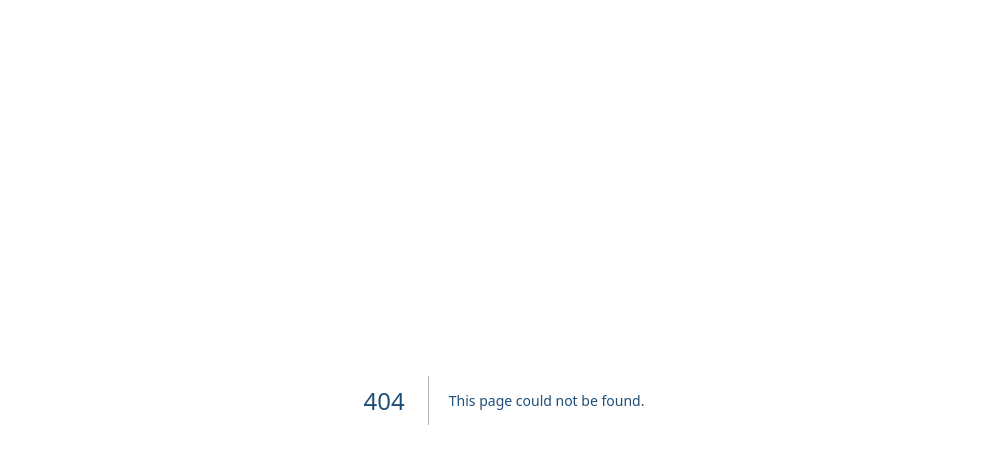
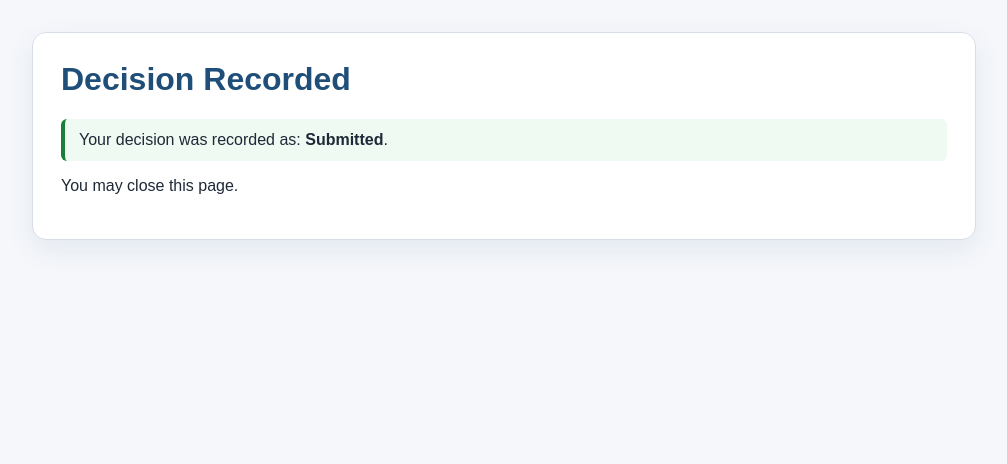
Before and after one commit to JamesJones4301/IBO-Funds-Purchase, a Next.js app: page /result in a window 1280 px wide. Before the commit this address had no page. Shown: the top 464 px of the page, without its empty margins (136-1143 px from the left). Built offline with nearby package versions, Linux system fonts and the light colour scheme.

Commit message:
Add approval result page

```diff
--- /dev/null
+++ b/app/result/page.tsx
@@ -0,0 +1,18 @@
+export default async function ResultPage({ searchParams }: { searchParams: Promise<{ status?: string; requestId?: string; final?: string }> }) {
+  const params = await searchParams;
+  const status = params.status || 'Submitted';
+  const requestId = params.requestId || '';
+  const final = params.final || '';
+
+  return (
+    <main>
+      <div className="card">
+        <h1>Decision Recorded</h1>
+        <p className="success">Your decision was recorded as: <b>{status}</b>.</p>
+        {requestId && <p>Request ID: <b>{requestId}</b></p>}
+        {final && <p>Current request status: <b>{final}</b></p>}
+        <p>You may close this page.</p>
+      </div>
+    </main>
+  );
+}
```
